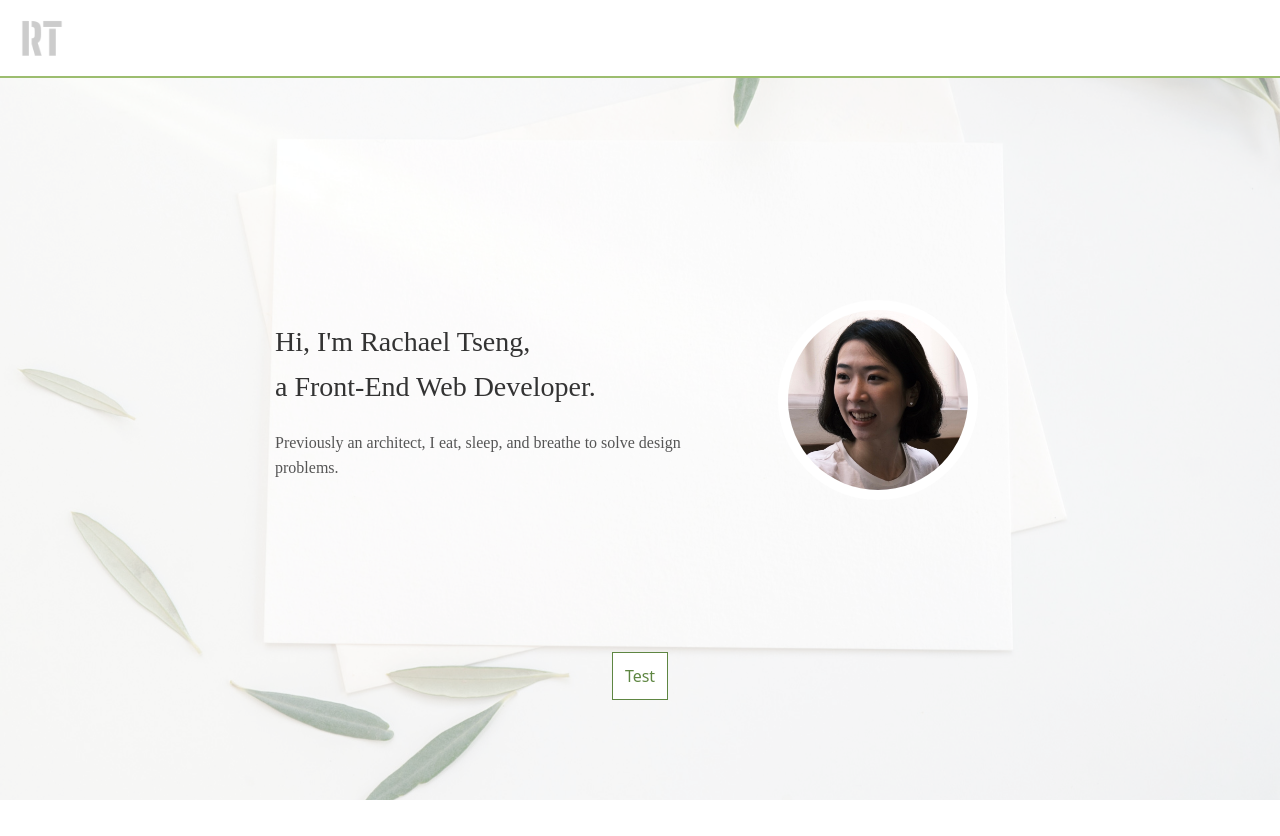
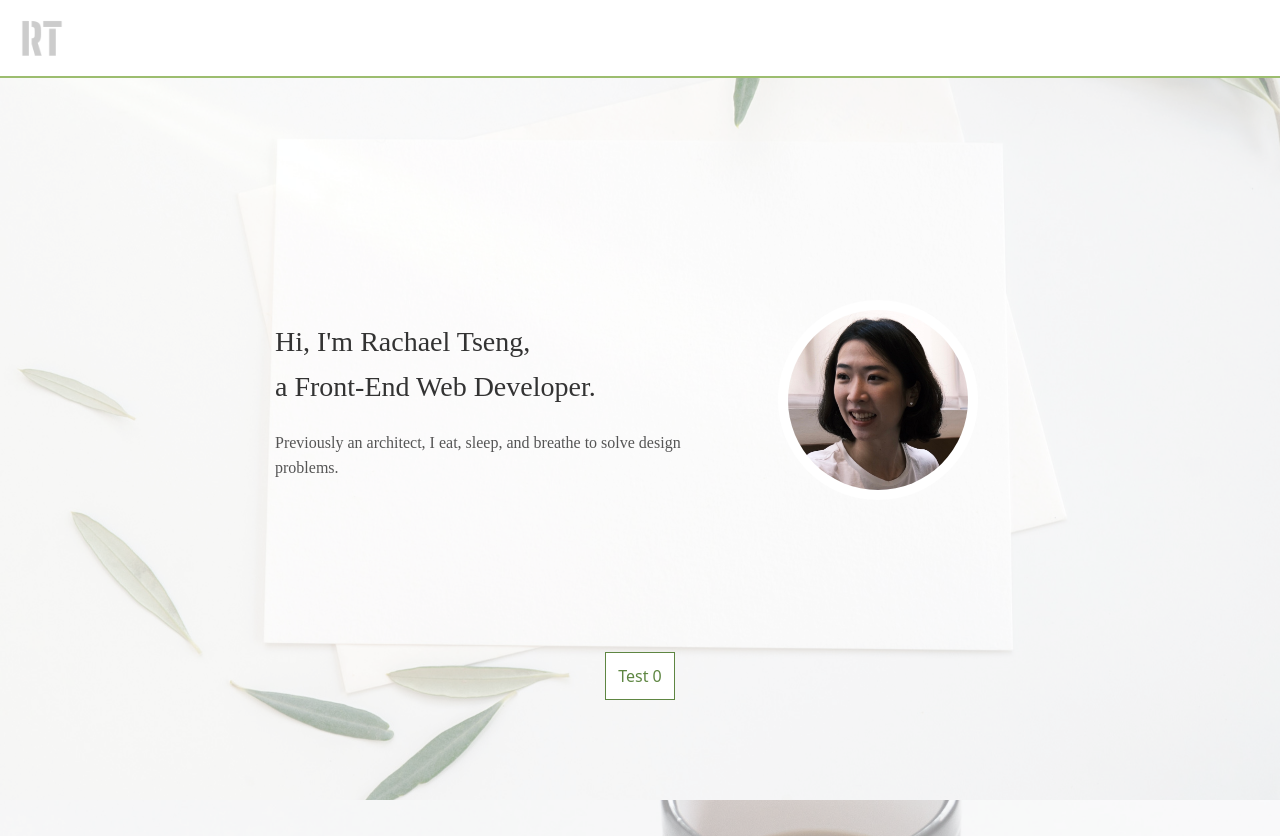
Before and after one commit to hojungt/hojungt.github.io, a React (Create React App) app: page /#/ in a window 1280 px wide. Shown: the top 836 px of the page. Before the commit the page ends 800 px from the top, so only its background shows below. Built offline with nearby package versions, Linux system fonts and the light colour scheme.

Commit message:
reset scroll style

```diff
--- a/src/index.css
+++ b/src/index.css
@@ -591,12 +591,6 @@ a.footer:active {
 
 html, body {
   scroll-behavior: smooth;
-  overflow-y: scroll;
-  -webkit-overflow-scrolling: touch;
-}
-
-* {
-  -webkit-overflow-scrolling: touch;
 }
 
 .container-parent {
--- a/src/section/Main/index.js
+++ b/src/section/Main/index.js
@@ -37,7 +37,7 @@ export default function Main() {
                     role="button"
                     id="btn-main"
                 >
-                    Test
+                    Test 0
                 </HashLink>
             </div>
         </div>
```
